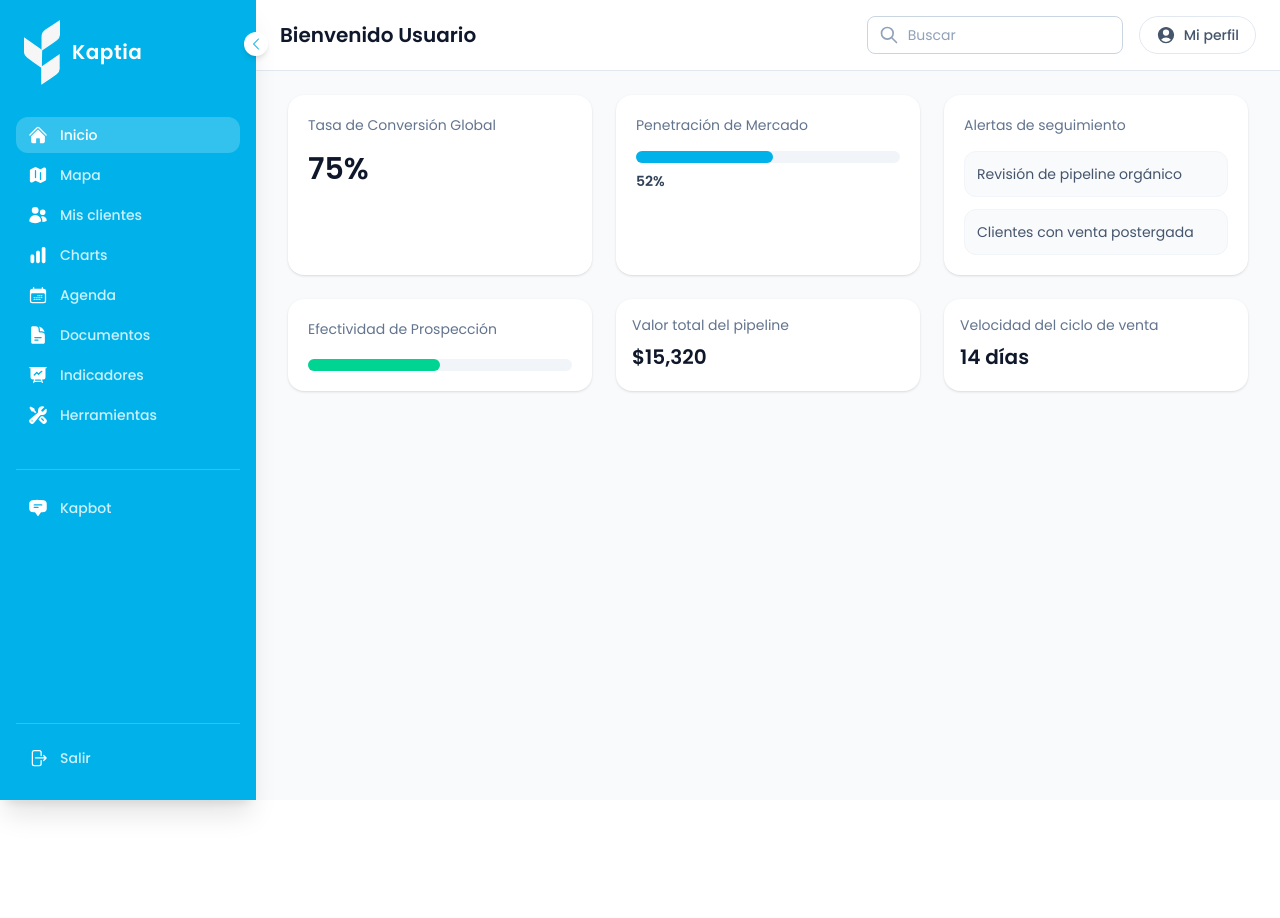
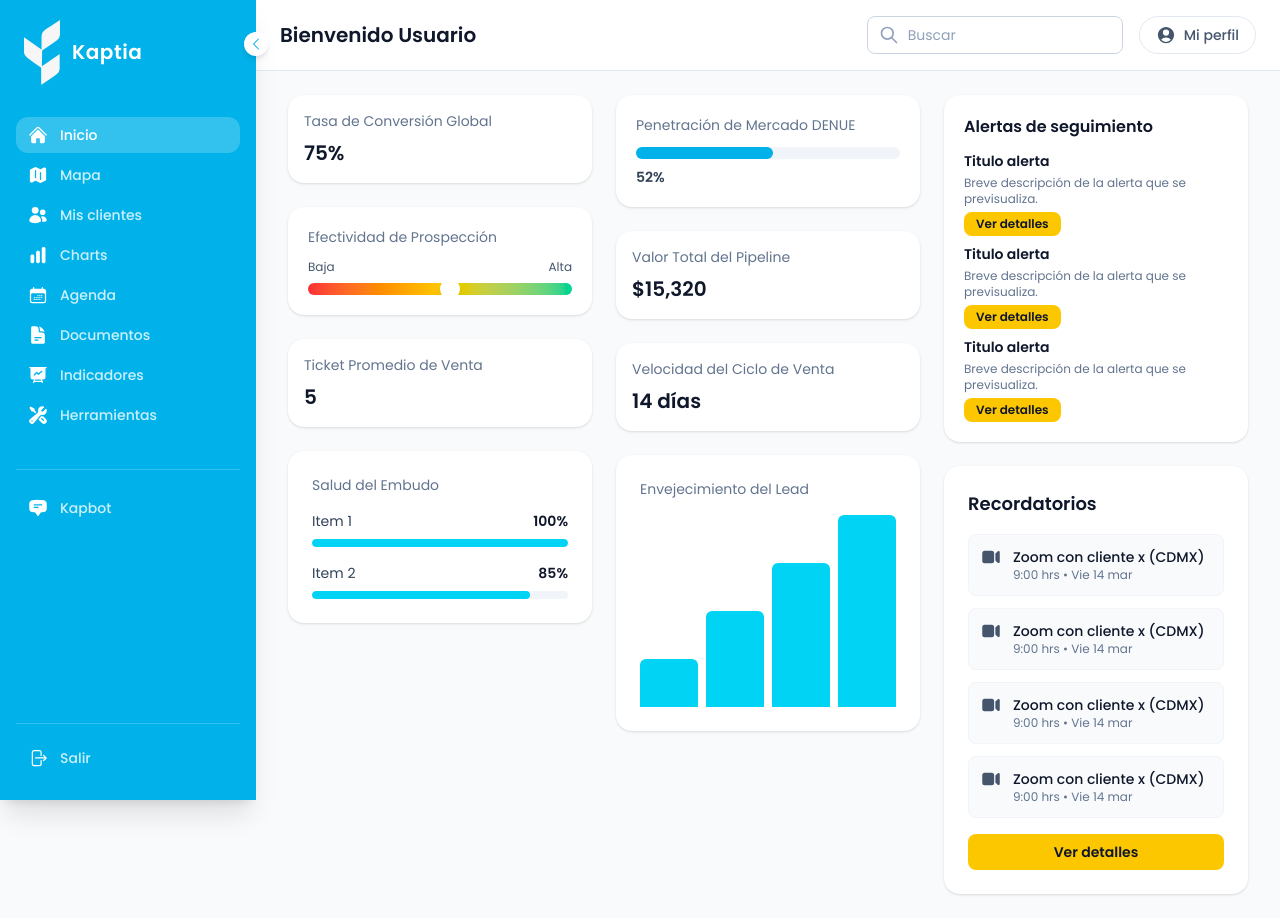
Before and after one commit to Kaptia-Dev/Kaptia-Front, a Next.js app: page /crm in a window 1280 px wide. Before the commit the page ends 800 px from the top, so only its background shows below. Built offline with nearby package versions, Linux system fonts and the light colour scheme; what @midudev/tailwind-animations would draw is missing.

Commit message:
feat: enhance CRMDashboard with new components and improved layout, including reminders, alerts, and funnel metrics

```diff
--- a/src/app/crm/page.tsx
+++ b/src/app/crm/page.tsx
@@ -1,48 +1,178 @@
+"use client";
+
 import React from "react";
-import { StatCard, ProgressBar, AlertCard, MetricCard } from "./components/ui";
+import {
+  StatCard,
+  ProgressBar,
+  MetricCard,
+  ReminderCard,
+  FunnelHealthCard,
+  ChartCard,
+} from "./components/ui";
+import { VideoCameraIcon } from "@heroicons/react/24/solid";
 
 export default function CRMDashboard() {
-  const alerts = [
+  const reminders = [
     {
       id: "1",
-      message: "Revisión de pipeline orgánico",
+      title: "Zoom con cliente x (CDMX)",
+      time: "9:00 hrs",
+      date: "Vie 14 mar",
+      icon: <VideoCameraIcon className="h-5 w-5" />,
     },
     {
       id: "2",
-      message: "Clientes con venta postergada",
+      title: "Zoom con cliente x (CDMX)",
+      time: "9:00 hrs",
+      date: "Vie 14 mar",
+      icon: <VideoCameraIcon className="h-5 w-5" />,
+    },
+    {
+      id: "3",
+      title: "Zoom con cliente x (CDMX)",
+      time: "9:00 hrs",
+      date: "Vie 14 mar",
+      icon: <VideoCameraIcon className="h-5 w-5" />,
+    },
+    {
+      id: "4",
+      title: "Zoom con cliente x (CDMX)",
+      time: "9:00 hrs",
+      date: "Vie 14 mar",
+      icon: <VideoCameraIcon className="h-5 w-5" />,
+    },
+  ];
+
+  const funnelItems = [
+    {
+      id: "1",
+      label: "Item 1",
+      value: 100,
+      max: 100,
+    },
+    {
+      id: "2",
+      label: "Item 2",
+      value: 85,
+      max: 100,
+    },
+  ];
+
+  const alertsData = [
+    {
+      id: "1",
+      title: "Titulo alerta",
+      description: "Breve descripción de la alerta que se previsualiza.",
+    },
+    {
+      id: "2",
+      title: "Titulo alerta",
+      description: "Breve descripción de la alerta que se previsualiza.",
+    },
+    {
+      id: "3",
+      title: "Titulo alerta",
+      description: "Breve descripción de la alerta que se previsualiza.",
     },
   ];
 
   return (
-    <section className="grid gap-6 lg:grid-cols-3">
+    <div className="grid gap-6 lg:grid-cols-3">
+      {/* Columna 1 - Tarjetas pequeñas apiladas */}
+      <div className="space-y-6">
         {/* Tasa de Conversión Global */}
-      <StatCard label="Tasa de Conversión Global" value="75%" />
+        <MetricCard label="Tasa de Conversión Global" value="75%" />
 
-      {/* Penetración de Mercado */}
+        {/* Efectividad de Prospección */}
         <div className="rounded-2xl bg-white p-5 shadow-sm">
-        <p className="text-sm text-slate-500">Penetración de Mercado</p>
+          <p className="mb-3 text-sm text-slate-500">
+            Efectividad de Prospección
+          </p>
+          <div className="space-y-2">
+            <div className="flex justify-between text-xs text-slate-600">
+              <span>Baja</span>
+              <span>Alta</span>
+            </div>
+            <div className="h-3 w-full overflow-hidden rounded-full bg-gradient-to-r from-red-500 via-yellow-400 to-emerald-400">
+              <div className="relative h-full">
+                <div
+                  className="absolute top-1/2 h-5 w-5 -translate-y-1/2 rounded-full border-2 border-white bg-white shadow-md"
+                  style={{ left: "50%" }}
+                />
+              </div>
+            </div>
+          </div>
+        </div>
+
+        {/* Ticket Promedio de Venta */}
+        <MetricCard label="Ticket Promedio de Venta" value="5" />
+
+        {/* Salud del Embudo */}
+        <FunnelHealthCard title="Salud del Embudo" items={funnelItems} />
+      </div>
+
+      {/* Columna 2 - Tarjetas pequeñas apiladas */}
+      <div className="space-y-6">
+        {/* Penetración de Mercado DENUE */}
+        <div className="rounded-2xl bg-white p-5 shadow-sm">
+          <p className="text-sm text-slate-500">Penetración de Mercado DENUE</p>
           <ProgressBar
             value={52}
             showPercentage
             color="blue"
-          className="mt-4"
+            className="mt-3"
           />
         </div>
 
-      {/* Alertas de seguimiento */}
-      <AlertCard label="Alertas de seguimiento" alerts={alerts} />
+        {/* Valor Total del Pipeline */}
+        <MetricCard label="Valor Total del Pipeline" value="$15,320" />
 
-      {/* Efectividad de Prospección */}
-      <div className="rounded-2xl bg-white p-5 shadow-sm">
-        <p className="text-sm text-slate-500">Efectividad de Prospección</p>
-        <ProgressBar value={50} color="emerald" className="mt-5" />
+        {/* Velocidad del Ciclo de Venta */}
+        <MetricCard label="Velocidad del Ciclo de Venta" value="14 días" />
+
+        {/* Envejecimiento del Lead */}
+        <ChartCard title="Envejecimiento del Lead">
+          <div className="flex h-full items-end justify-center gap-4">
+            {/* Simple placeholder chart */}
+            <div className="flex h-full w-full items-end justify-around gap-2">
+              <div className="h-1/4 w-full rounded-t-md bg-cyan-400"></div>
+              <div className="h-2/4 w-full rounded-t-md bg-cyan-400"></div>
+              <div className="h-3/4 w-full rounded-t-md bg-cyan-400"></div>
+              <div className="h-full w-full rounded-t-md bg-cyan-400"></div>
+            </div>
+          </div>
+        </ChartCard>
       </div>
 
-      {/* Valor total del pipeline */}
-      <MetricCard label="Valor total del pipeline" value="$15,320" />
+      {/* Columna 3 - Tarjetas grandes */}
+      <div className="space-y-6">
+        {/* Alertas de seguimiento */}
+        <div className="rounded-2xl bg-white p-5 shadow-sm">
+          <h3 className="mb-3 text-base font-semibold text-slate-900">
+            Alertas de seguimiento
+          </h3>
+          <div className="space-y-2">
+            {alertsData.map((alert) => (
+              <div key={alert.id} className="space-y-1">
+                <p className="text-sm font-semibold text-slate-900">
+                  {alert.title}
+                </p>
+                <p className="text-xs text-slate-500">{alert.description}</p>
+                <button className="rounded-lg bg-yellow-400 px-3 py-1 text-xs font-semibold text-slate-900 transition hover:bg-yellow-500">
+                  Ver detalles
+                </button>
+              </div>
+            ))}
+          </div>
+        </div>
 
-      {/* Velocidad del ciclo de venta */}
-      <MetricCard label="Velocidad del ciclo de venta" value="14 días" />
-    </section>
+        {/* Recordatorios */}
+        <ReminderCard
+          title="Recordatorios"
+          reminders={reminders}
+          onViewDetails={() => console.log("Ver detalles")}
+        />
+      </div>
+    </div>
   );
 }
```
Lines whose indentation alone changed are shown as unchanged.
